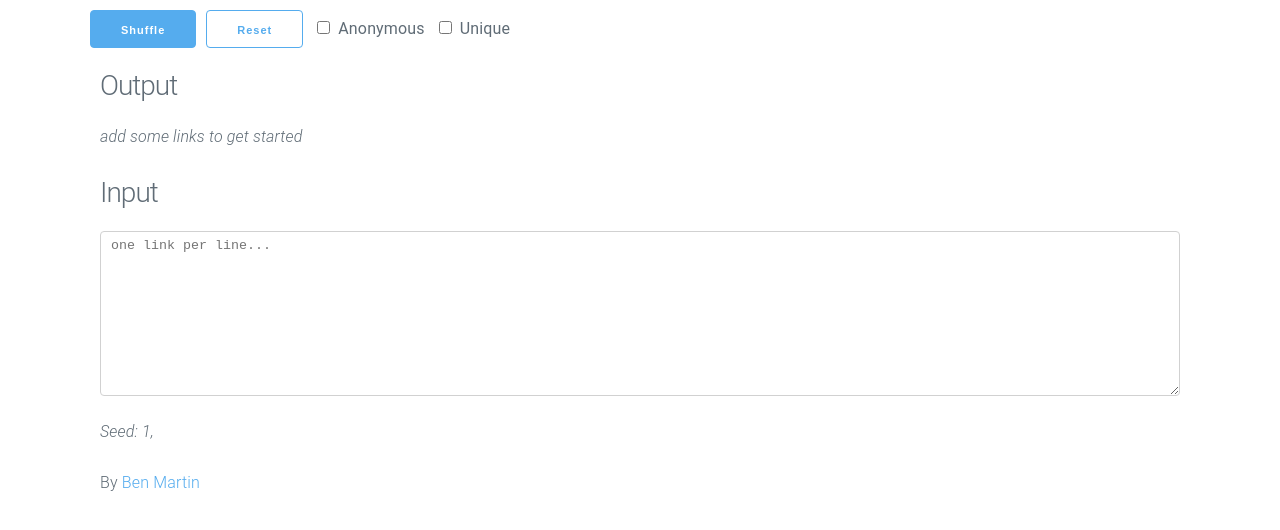
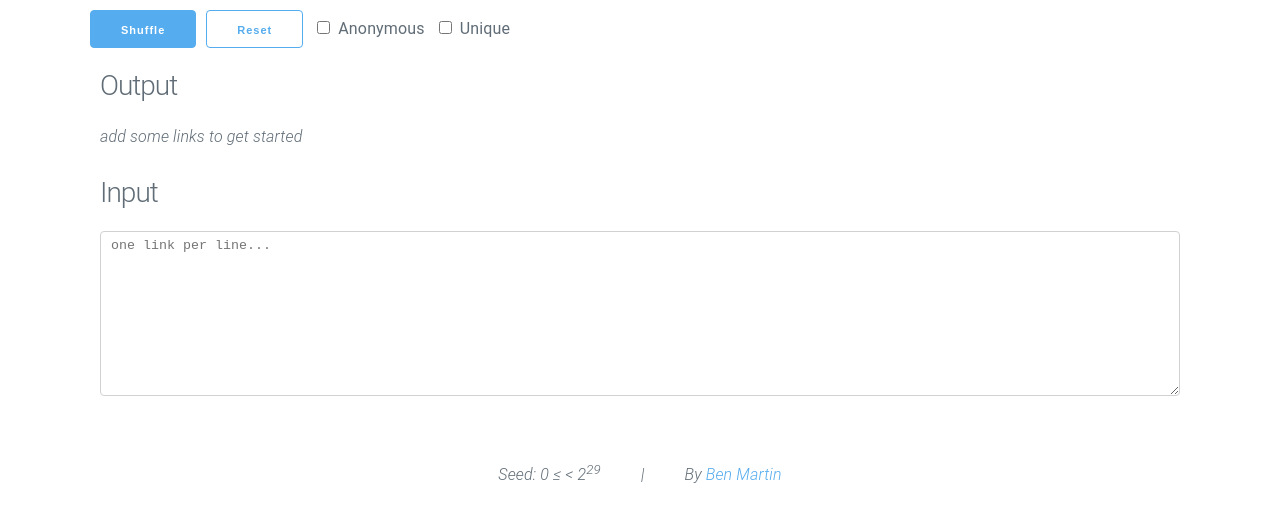
Before and after one commit to bm9k/link-organiser, a React (Create React App) app: page / in a window 1280 px wide. Shown: the top 530 px of the page. Built offline with nearby package versions, Linux system fonts and the light colour scheme.

Commit message:
Add appendix section on random number generation

```diff
--- a/src/App.css
+++ b/src/App.css
@@ -63,3 +63,12 @@ ol {
 li {
   margin-bottom: auto;
 }
+
+footer {
+  text-align: center;
+  margin: 4rem 0 2rem;
+}
+
+footer>* {
+  margin: 2rem;
+}
--- a/src/App.js
+++ b/src/App.js
@@ -162,14 +162,15 @@ export default function App() {
         </div>
         <div className="row">
           <div className="column">
-            <p>
+            <footer>
               <em>
-                Seed: {seed},{intSeed}
+                Seed: 0 {"≤"} {intSeed} {"<"} 2<sup>29</sup>
               </em>
-            </p>
-            <p>
-              By <a href="https://github.com/bm9k">Ben Martin</a>
-            </p>
+              <em className="divider">|</em>
+              <em>
+                By <a href="https://github.com/bm9k">Ben Martin</a>
+              </em>
+            </footer>
           </div>
         </div>
       </div>
```
Also changed, not shown: 1 other file (tests, documents, lock files or other folders).
